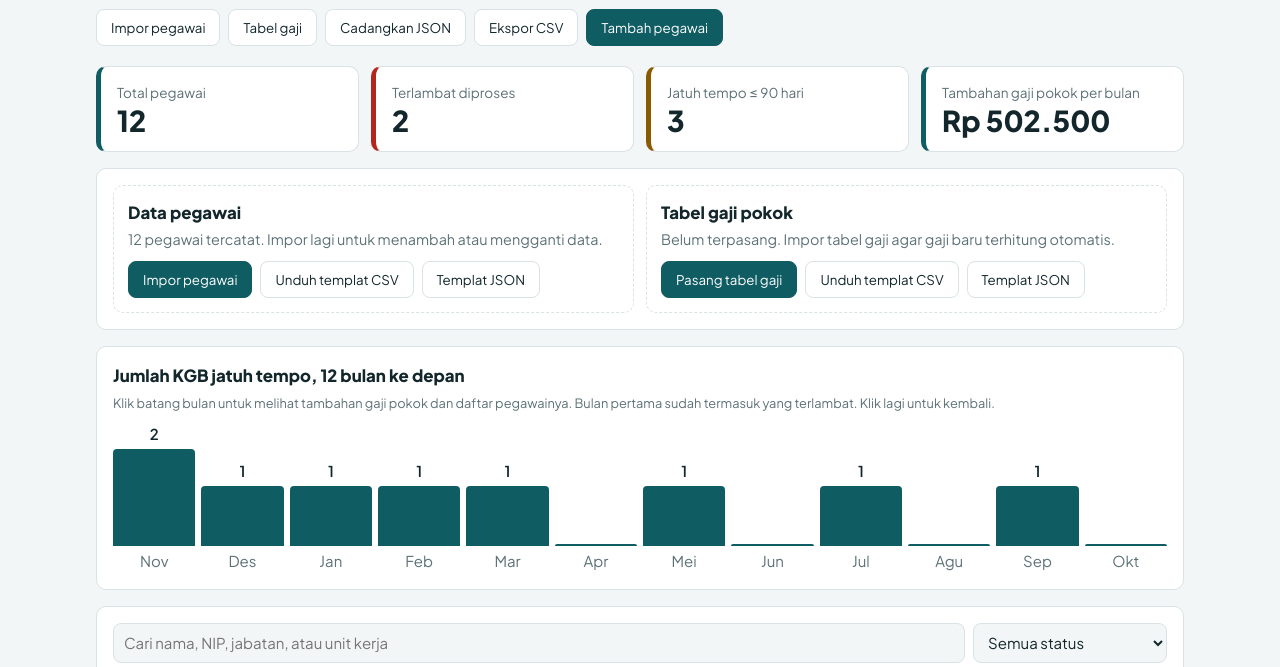
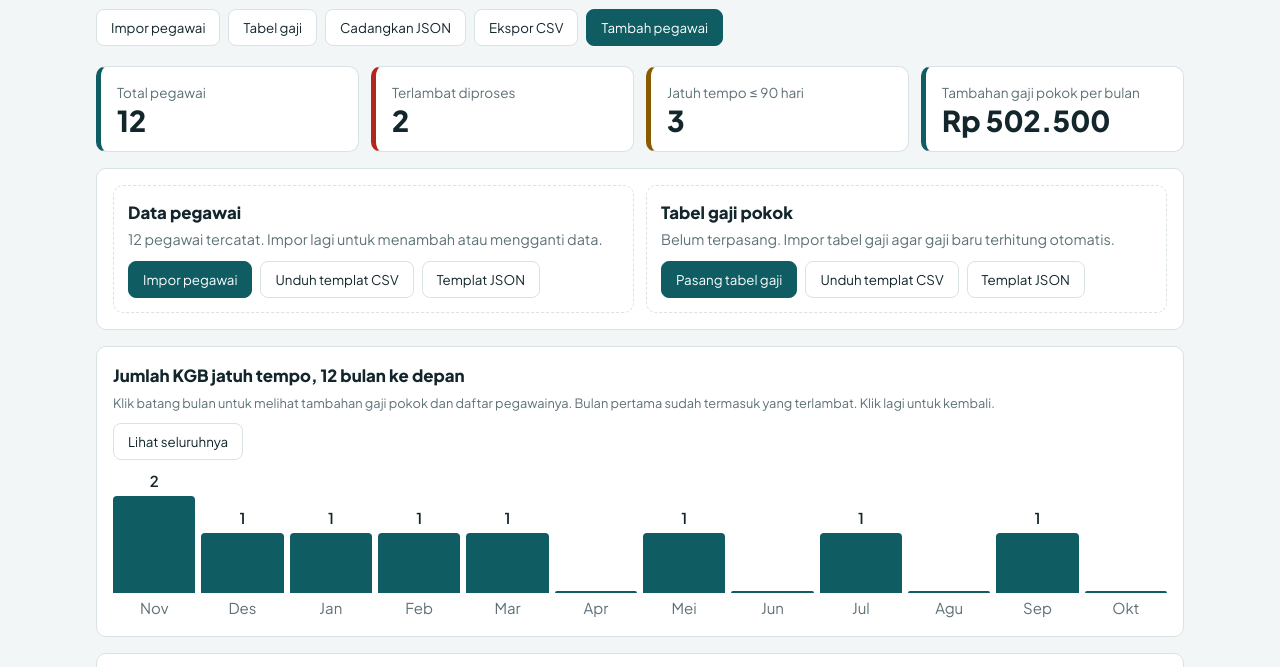
Before and after one commit to makmurnonci/Ap-Gaji-Berkala, a plain HTML site: page index.html in a window 1280 px wide. Shown: the part 115-782 px from the top of the page. Drawn offline with Linux system fonts and the light colour scheme.

Commit message:
Add files via upload

```diff
--- a/index.html
+++ b/index.html
@@ -111,6 +111,7 @@ dialog textarea{width:100%;font:inherit;color:var(--ink);background:var(--bg);bo
 <section class="panel">
   <h2>Jumlah KGB jatuh tempo, 12 bulan ke depan</h2>
   <p class="hint" style="margin:-6px 0 10px">Klik batang bulan untuk melihat tambahan gaji pokok dan daftar pegawainya. Bulan pertama sudah termasuk yang terlambat. Klik lagi untuk kembali.</p>
+  <button type="button" class="btn" id="allbtn" style="margin-bottom:10px">Lihat seluruhnya</button>
   <div class="chart" id="chart" role="img" aria-label="Grafik batang jumlah pegawai yang jatuh tempo KGB per bulan"></div>
 </section>
 
@@ -228,8 +229,8 @@ function mIdx(e){var d=nextDue(e.tmt);if(d<now)return 0;return (d.getFullYear()-
 function mLabel(i){var m=new Date(now.getFullYear(),now.getMonth()+i,1);return MON[m.getMonth()]+" "+m.getFullYear()}
 function renderStats(){
   var late=0,soon=0,extra=0,cnt=0;
-  data.forEach(function(e){var s=status(e);if(selM===null?s!=="ok":mIdx(e)===selM){extra+=newSalary(e).v-e.lama;cnt++}if(s==="late")late++;if(s==="soon")soon++});
-  var cards=[["Total pegawai",data.length,""],["Terlambat diproses",late,"late"],["Jatuh tempo ≤ 90 hari",soon,"soon"],[selM===null?"Tambahan gaji pokok per bulan":"Tambahan gaji pokok, "+mLabel(selM)+" ("+cnt+" pegawai)",rp.format(extra),""]];
+  data.forEach(function(e){var s=status(e);if(selM===null?s!=="ok":(selM==="all"||mIdx(e)===selM)){extra+=newSalary(e).v-e.lama;cnt++}if(s==="late")late++;if(s==="soon")soon++});
+  var cards=[["Total pegawai",data.length,""],["Terlambat diproses",late,"late"],["Jatuh tempo ≤ 90 hari",soon,"soon"],[selM===null?"Tambahan gaji pokok per bulan":selM==="all"?"Tambahan gaji pokok, seluruh pegawai ("+cnt+" pegawai)":"Tambahan gaji pokok, "+mLabel(selM)+" ("+cnt+" pegawai)",rp.format(extra),""]];
   $("stats").innerHTML=cards.map(function(c){return '<div class="stat '+c[2]+'"><span>'+c[0]+'</span><b>'+c[1]+'</b></div>'}).join("");
 }
 function renderChart(){
@@ -241,7 +242,7 @@ function renderChart(){
 }
 function renderRows(){
   var q=$("q").value.trim().toLowerCase(),f=$("f").value;
-  var list=data.filter(function(e){return(!q||e.nama.toLowerCase().indexOf(q)>-1||e.nip.indexOf(q)>-1||(e.jab||"").toLowerCase().indexOf(q)>-1||(e.unit||"").toLowerCase().indexOf(q)>-1)&&(f==="all"||status(e)===f)&&(selM===null||mIdx(e)===selM)})
+  var list=data.filter(function(e){return(!q||e.nama.toLowerCase().indexOf(q)>-1||e.nip.indexOf(q)>-1||(e.jab||"").toLowerCase().indexOf(q)>-1||(e.unit||"").toLowerCase().indexOf(q)>-1)&&(f==="all"||status(e)===f)&&(selM===null||selM==="all"||mIdx(e)===selM)})
     .sort(function(a,b){return nextDue(a.tmt)-nextDue(b.tmt)});
   $("empty").hidden=list.length>0;
   $("rows").innerHTML=list.map(function(e){
@@ -255,7 +256,7 @@ function renderData(){
   var m=data.filter(function(e){return e.mkg!=null}).length;
   $("tabstat").textContent=tab.length?tab.length+" baris terpasang. "+m+" dari "+data.length+" pegawai sudah punya masa kerja golongan.":"Belum terpasang. Impor tabel gaji agar gaji baru terhitung otomatis.";
 }
-function render(){renderStats();renderChart();renderRows();renderData()}
+function render(){renderStats();renderChart();renderRows();renderData();var b=$("allbtn");b.className="btn"+(selM==="all"?" primary":"");b.textContent=selM==="all"?"Kembali ke tampilan awal":"Lihat seluruhnya";b.setAttribute("aria-pressed",selM==="all")}
 
 $("today").textContent="Per "+tgl.format(now)+". Pantau jadwal KGB dan estimasi dampaknya pada gaji.";
 $("fg").innerHTML=GOL.map(function(g){return"<option>"+g+"</option>"}).join("");
@@ -434,6 +435,8 @@ $("tpl2j").addEventListener("click",function(){saveFile("templat-tabel-gaji.json
 
 $("chart").addEventListener("click",function(ev){var b=ev.target.closest("button.col");if(!b)return;var m=+b.dataset.m;selM=selM===m?null:m;render()});
 
+$("allbtn").addEventListener("click",function(){selM=selM==="all"?null:"all";render()});
+
 load();render();
 })();
 </script>
```
